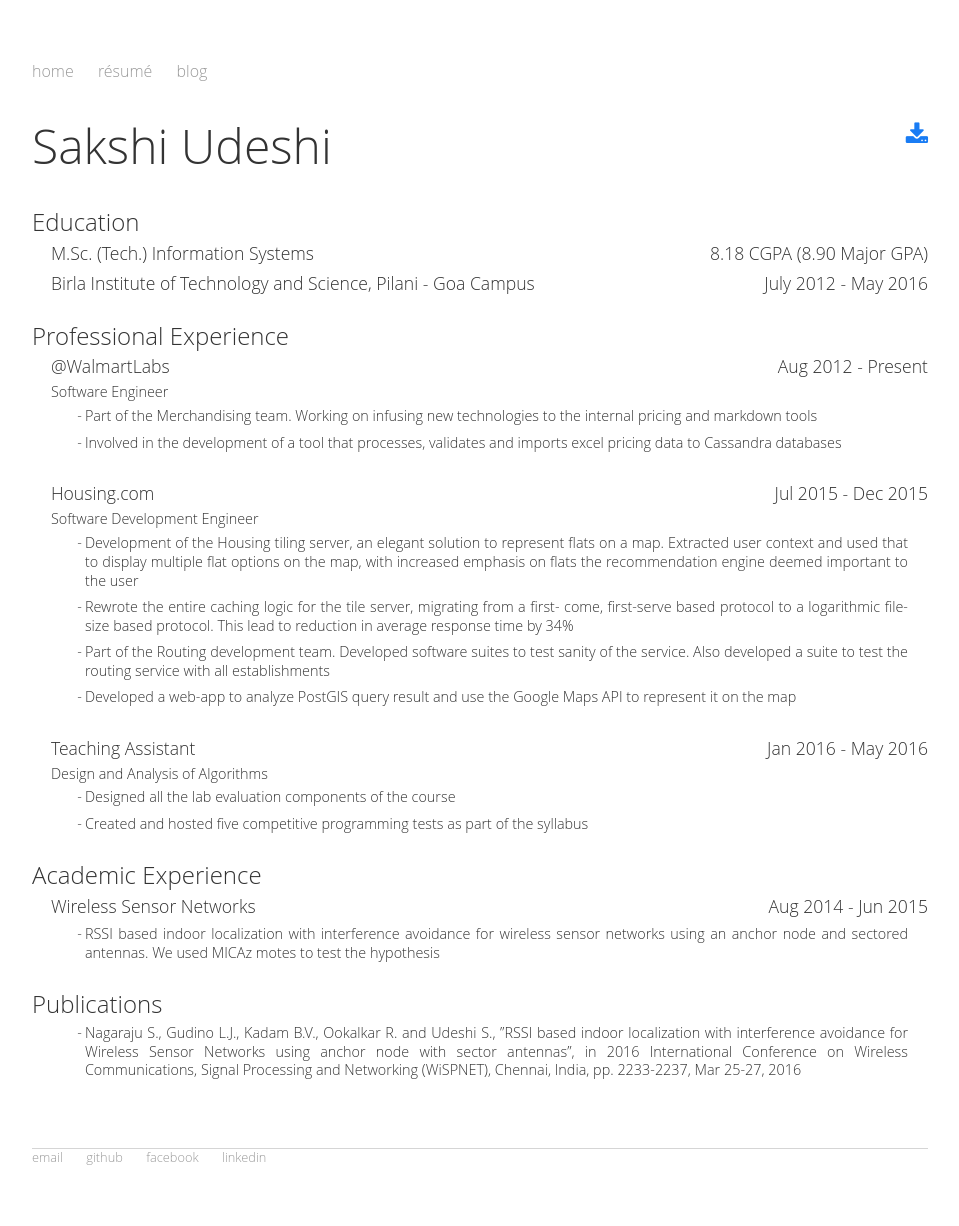
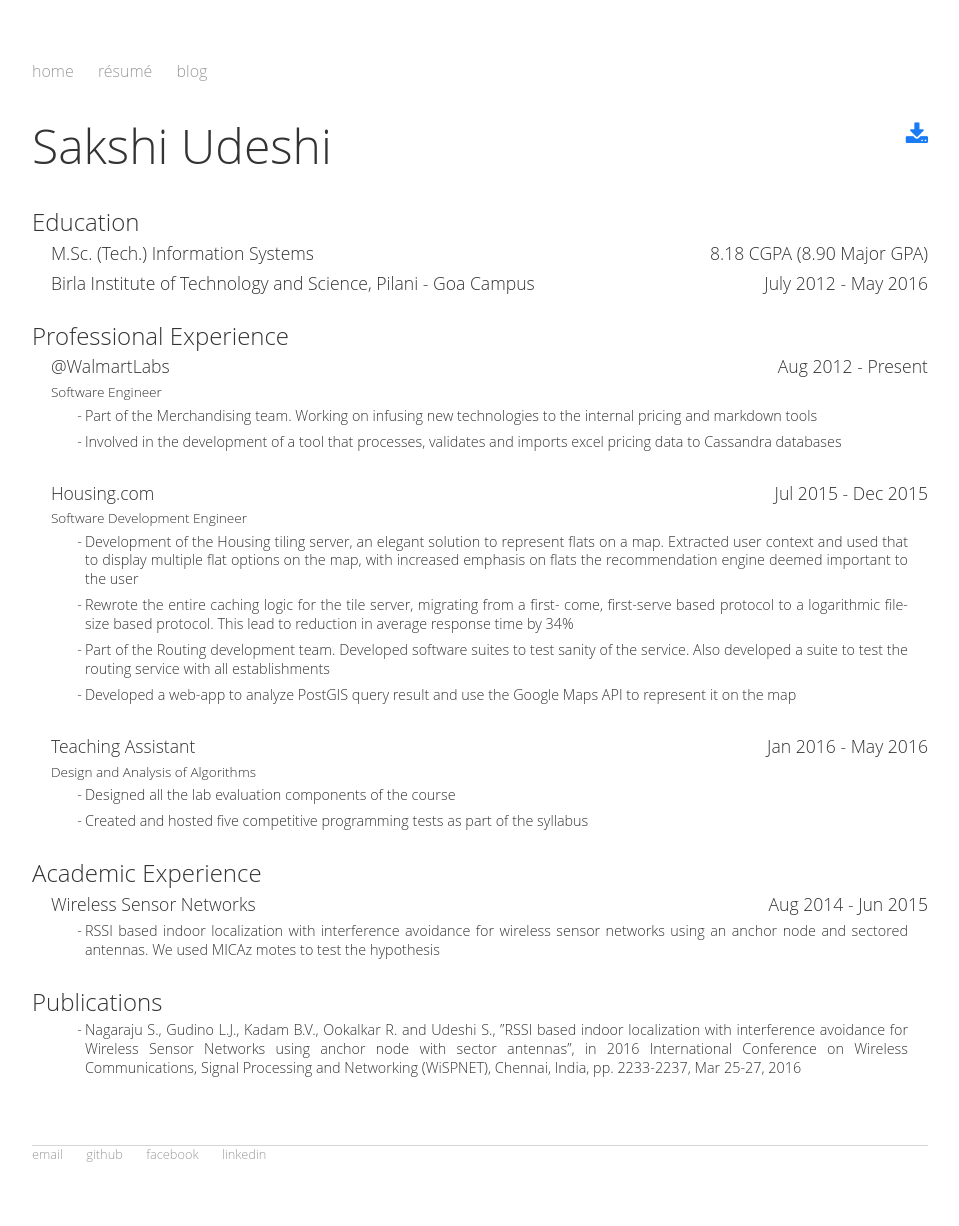
Before and after one commit to sakshiudeshi/sakshiudeshi.github.io, a Jekyll site: the page built from resume/index.html, in a window 1280 px wide. Shown: the whole page, without its empty margins (160-1119 px from the left). Built offline with Jekyll 4.4.1, drawn with Linux system fonts in a browser that asks for light colours.

Commit message:
Adding stuff

```diff
--- a/_config.yml
+++ b/_config.yml
@@ -1,4 +1,4 @@
 name: Sakshi Udeshi
 markdown: kramdown
 permalink: /blog/:year/:month/:day/:title
-baseurl: /sakshiudeshi.github.io
+baseurl:
--- a/css/main.css
+++ b/css/main.css
@@ -37,12 +37,25 @@
 	justify-content: space-between;
 	font-weight: 300;}
 
+.smallpoint{
+	padding-bottom: 0.2cm;
+	padding-left: 0.5cm;
+	font-size: 0.9em; l
+	ine-height: 1em;
+	color: #333;
+	font-family: 'Open Sans', sans-serif;
+	display: flex;                  /* establish flex container */
+	flex-direction: row;            /* default value; can be omitted */
+	flex-wrap: nowrap;              /* default value; can be omitted */
+	justify-content: space-between;
+	font-weight: 300;}
+
 
 .designation {
 	padding-left: 0.5cm;
 	padding-bottom: 0.2cm;
 	padding-right: 1cm;
-	font-size: 0.9em;
+	font-size: 0.85em;
 	line-height: 1em;
 	color: #333;
 	font-family: 'Open Sans', sans-serif;
```
Also changed, not shown: Gemfile.lock, 13 other files.
